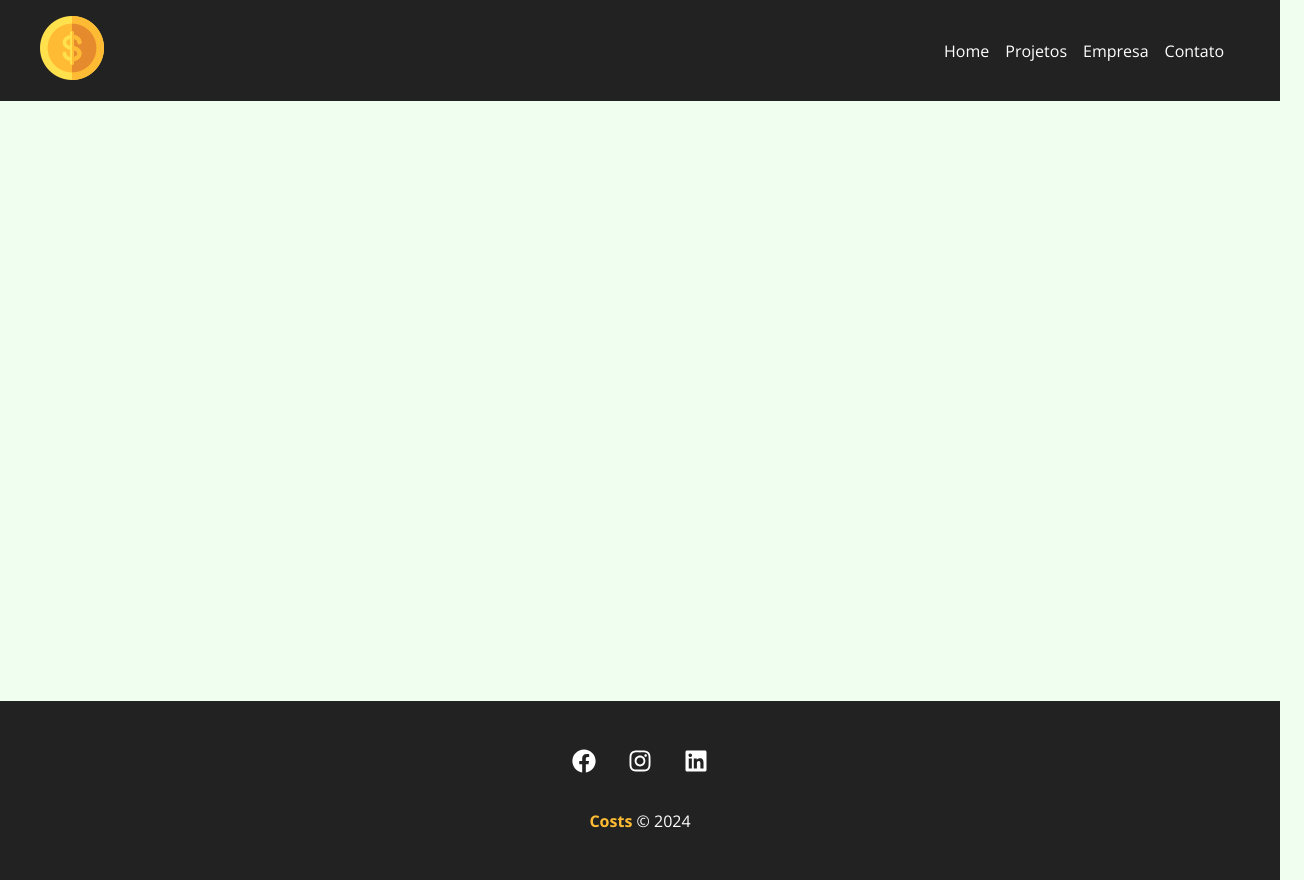
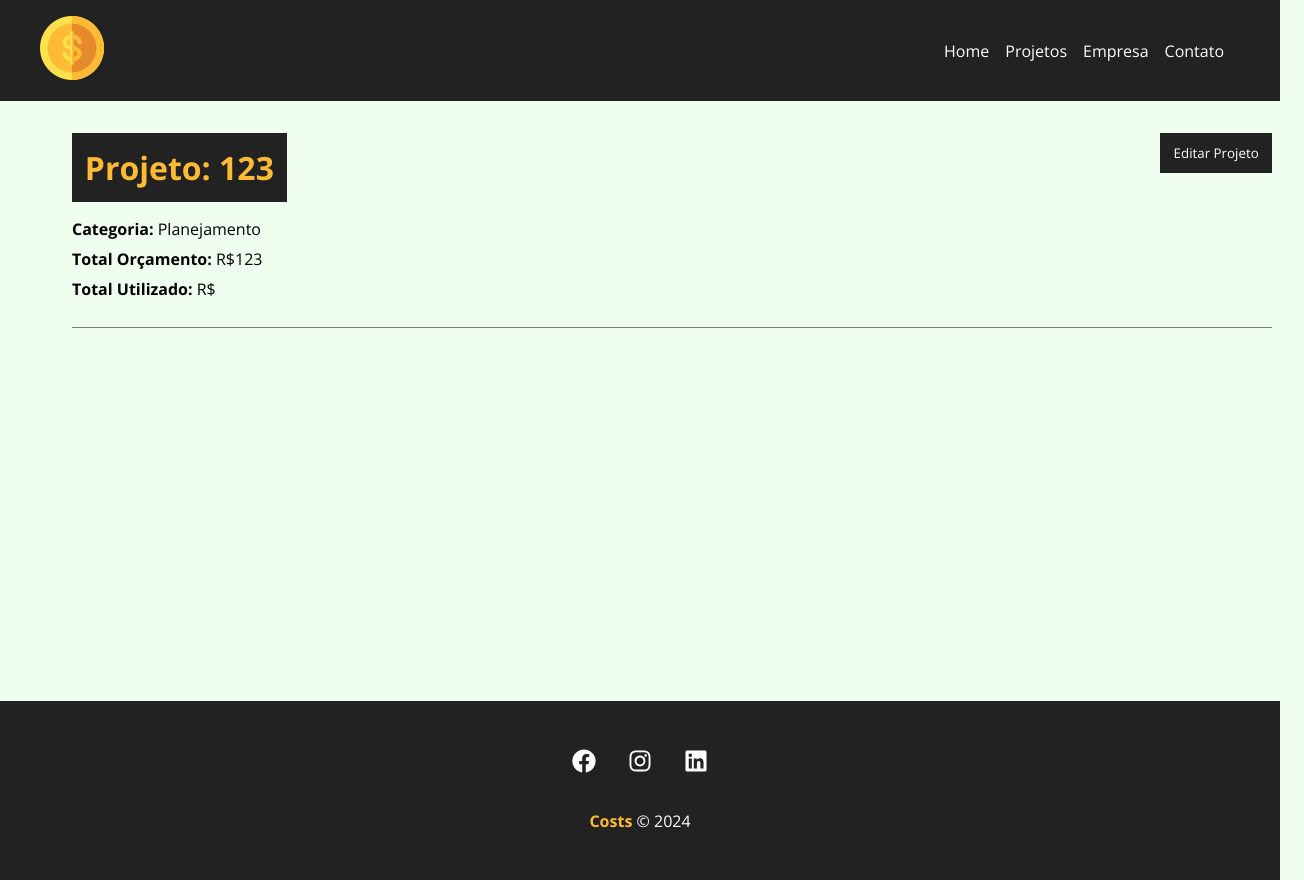
Before and after one commit to VitoriaAkemi/Costs, a React (Create React App) app: page /projects/3e86 in a window 1280 px wide. Shown: the whole page, 1304 px wide, since content can reach past the window. Built offline with nearby package versions, Linux system fonts and the light colour scheme; data requests are answered from the project's data file.

Commit message:
base da tela de edição de projeto

```diff
--- a/src/App.js
+++ b/src/App.js
@@ -3,6 +3,7 @@
 import Contact from './components/pages/Contact'
 import Company from './components/pages/Company'
 import NewProject from './components/pages/NewProject'
+import Project from './components/pages/Project'
 import Projects from './components/pages/Projects'
 import Container from './components/layout/Cointainer'
 import Navbar from './components/layout/Navbar'
@@ -15,10 +16,11 @@
       <Container customClass="min-height">
         <Routes>
           <Route exact path='/' element={<Home/>} />
-          <Route exact path='/company' element={<Contact/>} />
-          <Route exact path='/contact' element={<Company/>} />
-          <Route exact path='/new-project' element={<NewProject/>} />
-          <Route exact path='/projects' element={<Projects/>} />
+          <Route path='/company' element={<Contact/>} />
+          <Route path='/contact' element={<Company/>} />
+          <Route path='/new-project' element={<NewProject/>} />
+          <Route path='/projects' element={<Projects/>} />
+          <Route path='/projects/:id' element={<Project/>} />
         </Routes>
       </Container>
         <Footer/>
--- /dev/null
+++ b/src/components/pages/Project.js
@@ -0,0 +1,65 @@
+import { useParams } from 'react-router-dom'
+import styles from './Project.module.css'
+import { useEffect, useState } from 'react'
+import Loading from '../layout/Loading'
+import Container from '../layout/Cointainer'
+
+function Project() {
+
+    const {id} = useParams()
+    const [project, setProject] = useState([])
+    const [showProjectForm, setShowProjectForm] = useState(false)
+
+
+    useEffect(() => {
+        setTimeout(() => {
+            fetch(`http://localhost:5000/projects/${id}`, {
+                method: 'GET',
+                headers: {
+                    'Content-Type': 'application/json'
+                }
+            })
+            .then(resp => resp.json())
+            .then((data) => {
+                setProject(data)
+            })
+            .catch(err => console.log(err))
+        }, 300)
+    },[id])
+
+    function toggleProjectForm() {
+        setShowProjectForm(!showProjectForm)
+    }
+
+    return(
+        <>
+            {project.name ?
+            (
+                <div className={styles.project_details}>
+                    <Container customClass="column">
+                        <div className={styles.details_container}>
+                            <h1>Projeto: {project.name}</h1>
+                            <button className={styles.btn} onClick={toggleProjectForm}>
+                                {!showProjectForm ? 'Editar Projeto' : 'Fechar'}
+                            </button>
+                            {!showProjectForm ? (
+                                <div className={styles.project_info}>
+                                    <p><span>Categoria:</span> {project.category.name}</p>
+                                    <p><span>Total Orçamento:</span> R${project.budget}</p>
+                                    <p><span>Total Utilizado:</span> R${project.cost}</p>
+                                </div>
+                            ) : (
+                                <div className={styles.project_info}>
+                                    detalhes do projeto
+                                </div>
+                            )}
+                        </div>
+                    </Container>
+                </div>
+            ) : <Loading/>
+            }
+        </>
+    )
+}
+
+export default Project
--- /dev/null
+++ b/src/components/pages/Project.module.css
@@ -0,0 +1,48 @@
+.project_details {
+    padding: 2em;
+}
+
+.project_details h1,
+.project_details h2,
+.project_details p {
+    margin-bottom: .5em;
+}
+
+.project_details h1 {
+    background-color: #222;
+    color: #ffbb33;
+    padding: .4em;
+}
+
+.project_details span {
+    font-weight: bold;
+}
+
+.details_container ,
+.service_form_container {
+    border-bottom: 1px solid #7a7a7a;
+    margin-bottom: 1.2em;
+    padding-bottom: 1.2em;
+    display: flex;
+    justify-content: space-between;
+    flex-wrap: wrap;
+}
+
+.btn {
+    background-color: #222;
+    color: #fff;
+    padding: .5em 1em;
+    text-decoration: none;
+    transition: .5s;
+    cursor: pointer;
+    max-height: 40px;
+    border: none;
+}
+
+.btn:hover {
+    color: #ffbb33;
+}
+
+.project_info {
+    width: 100%;
+}
--- a/src/components/pages/Projects.js
+++ b/src/components/pages/Projects.js
@@ -59,7 +59,7 @@
         <div className={styles.project_container}>
             <div className={styles.title_container}>
                 <h1>Meus Projetos</h1>
-                <LinkButton to='new-project' text='Criar Projeto'/>
+                <LinkButton to='/new-project' text='Criar Projeto'/>
             </div>
             {message &&
                 <Message type='success' msg={message}/>
--- a/src/components/project/ProjectCard.js
+++ b/src/components/project/ProjectCard.js
@@ -19,7 +19,7 @@
                 <span className={styles[category.name.toLowerCase()]}></span> {category.name}
             </p>
             <div className={styles.project_card_actions}>
-                <Link to='/'>
+                <Link to={`/projects/${id}`}>
                     <BsPencil/> Editar
                 </Link>
                 <button onClick={remove}>
```
